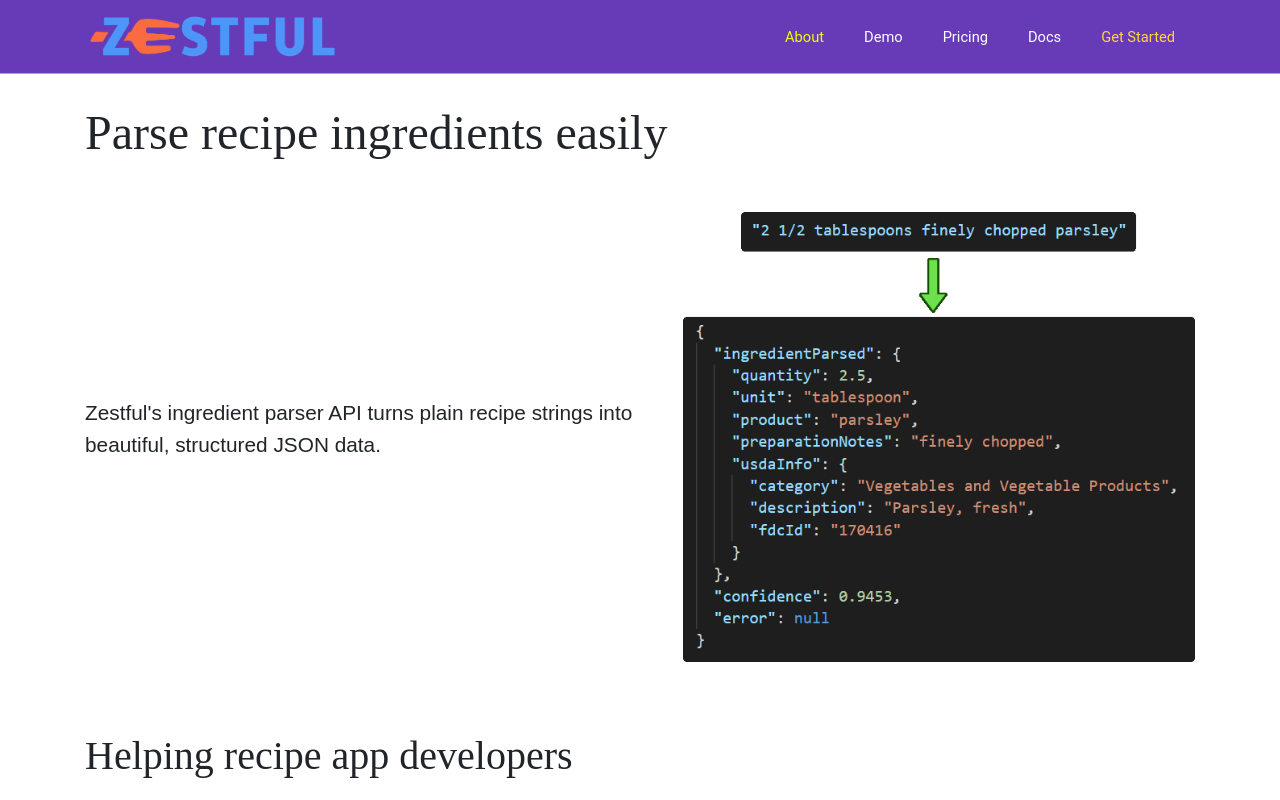
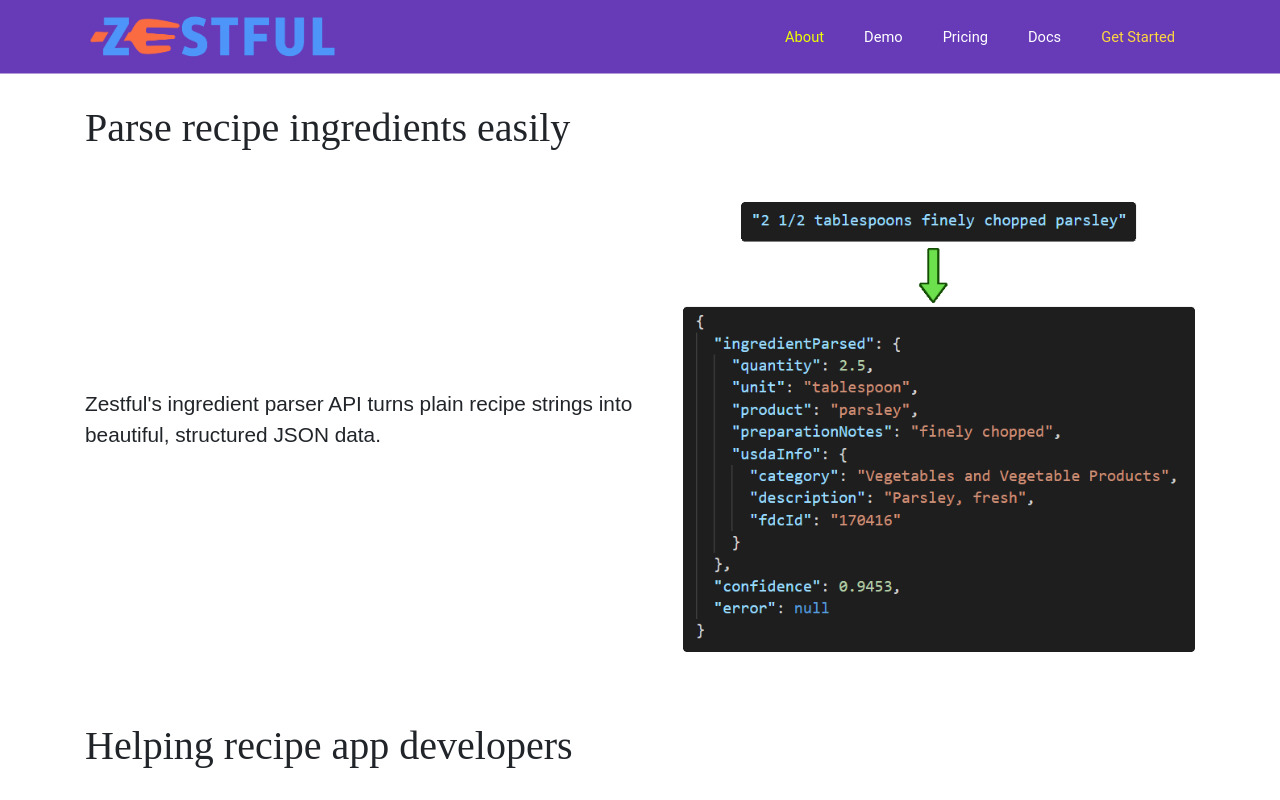
Before and after one commit to mtlynch/zestful-frontend2, a Nuxt app: page / in a window 1280 px wide. Shown: the top 800 px of the page. Built offline with nearby package versions, Linux system fonts and the light colour scheme.

Commit message:
Removing custom font size for h1 on index.vue

```diff
--- a/pages/index.vue
+++ b/pages/index.vue
@@ -119,7 +119,6 @@ export default {
 
 <style scoped>
 h1 {
-  font-size: 3em;
   margin-bottom: 50px;
 }
 
```
